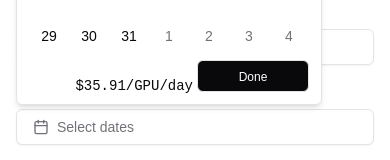
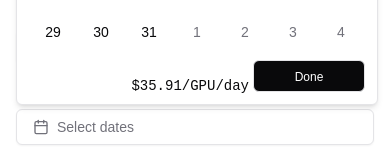
Before and after one commit to darzyx/gpu-auction-house, a Next.js app: page /trade in a window 390 px wide. Both pictures are taken after a click on the button "Select dates". Shown: the part 313-473 px from the top of the page. Built offline with nearby package versions, Linux system fonts and the light colour scheme; no server answers; the database is empty.

Commit message:
Improve more responsive styling

```diff
--- a/src/components/trade/exchange/days-input/index.tsx
+++ b/src/components/trade/exchange/days-input/index.tsx
@@ -68,8 +68,10 @@ export default function DaysInput({
                             isMarketOrder={orderType === "market"}
                         />
                         <div className="flex justify-end items-center gap-1">
-                            <div className="h-full font-berkeley-mono text-sm align-middle leading-none">
-                                $35.91/GPU/day
+                            <div className="h-8 flex items-center">
+                                <span className="font-berkeley-mono text-sm align-middle leading-none">
+                                    $35.91/GPU/day
+                                </span>
                             </div>
                             <PopoverClose>
                                 <div className="h-8 border rounded-md p-2 text-xs -mt-2 mr-3 mb-3 min-w-28 bg-foreground text-white hover:opacity-90">
--- a/src/components/ui/calendar.tsx
+++ b/src/components/ui/calendar.tsx
@@ -40,7 +40,7 @@ function Calendar({
                 nav_button_next: "absolute right-1",
                 table: "w-full border-collapse space-y-1",
                 head_row: "flex",
-                head_cell: "text-muted-foreground rounded-md w-10 md:w-14 font-normal text-[0.8rem]",
+                head_cell: "text-muted-foreground rounded-md w-12 md:w-14 font-normal text-[0.8rem]",
                 row: "flex w-full mt-2",
                 cell: cn(
                     "relative p-0 text-center text-sm focus-within:relative focus-within:z-20 [&:has([aria-selected])]:bg-accent [&:has([aria-selected].day-outside)]:bg-accent/50 [&:has([aria-selected].day-range-end)]:rounded-r-md",
@@ -50,7 +50,7 @@ function Calendar({
                 ),
                 day: cn(
                     buttonVariants({ variant: "ghost" }),
-                    "w-10 h-10 md:w-14 md:h-14 font-normal aria-selected:opacity-100 flex flex-col justify-center items-center"
+                    "w-12 h-12 md:w-14 md:h-14 font-normal aria-selected:opacity-100 flex flex-col justify-center items-center"
                 ),
                 day_range_start: "day-range-start",
                 day_range_end: "day-range-end",
@@ -82,7 +82,7 @@ function Calendar({
                             {renderPrice && (
                                 <span
                                     className={cn(
-                                        "text-[0.7rem] md:text-xs leading-none -mt-1.5 font-berkeley-mono",
+                                        "text-[0.65rem] md:text-xs leading-none -mt-1.5 font-berkeley-mono",
                                         makePriceVisible
                                             ? isRangeExtremity
                                                 ? "text-green-400"
```
